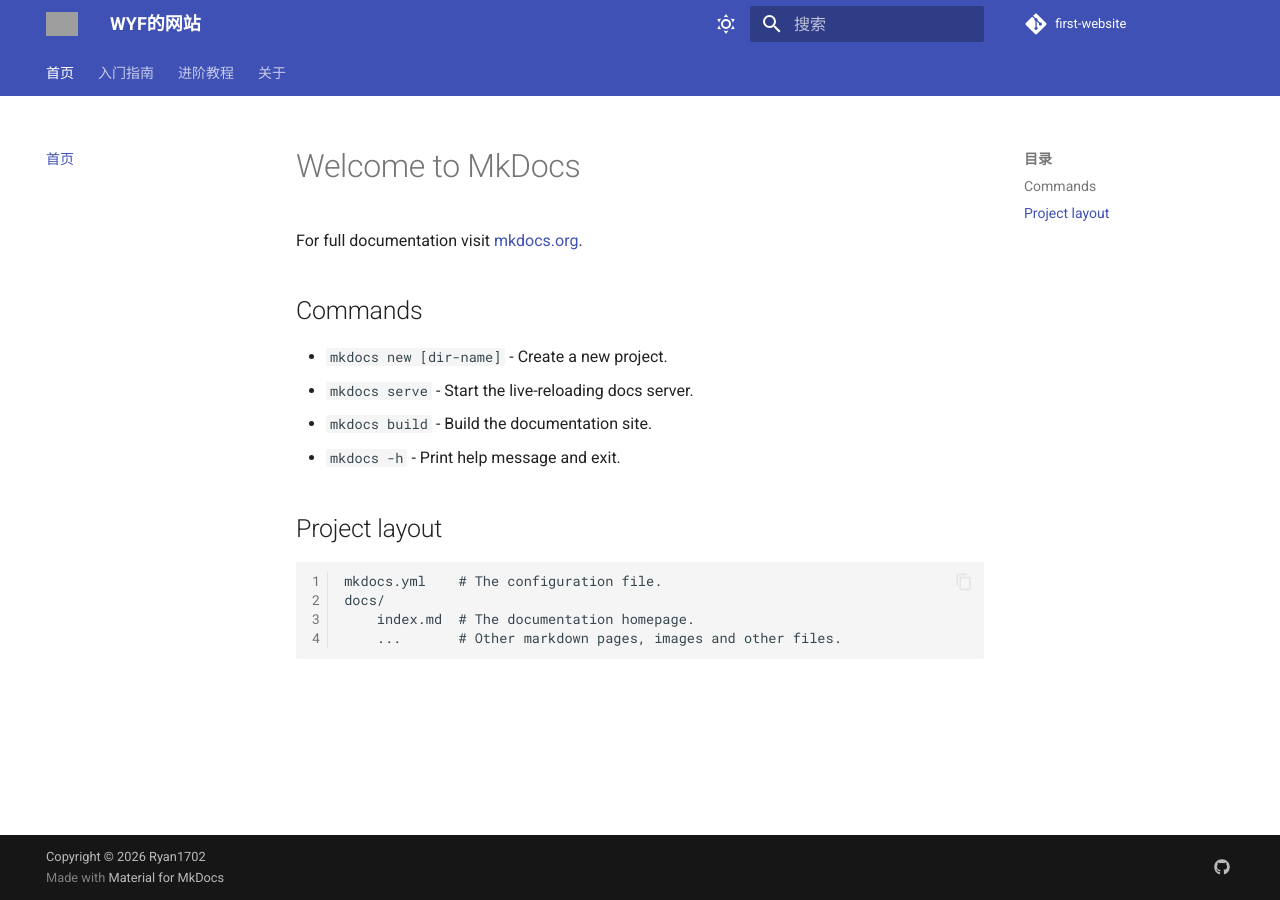
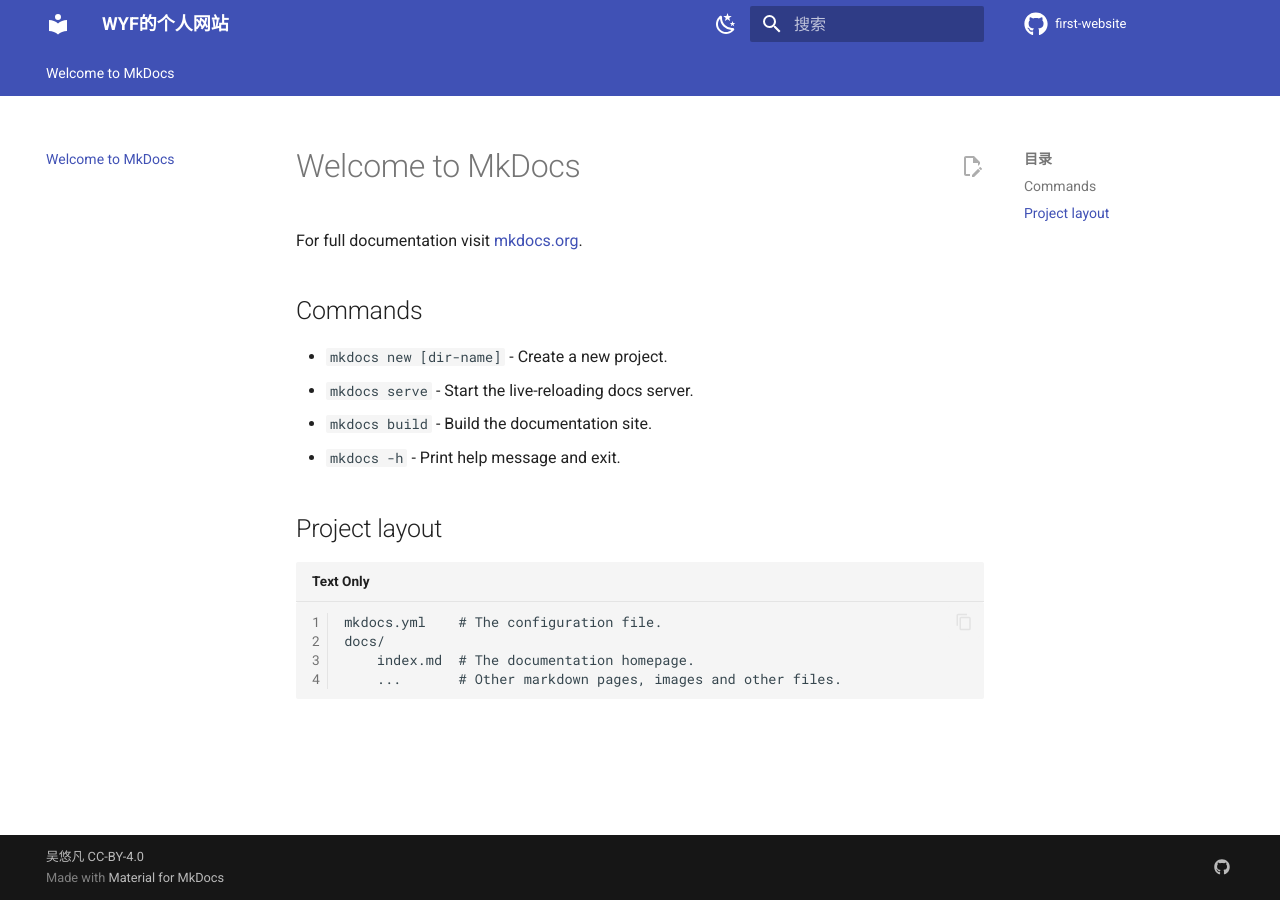
Before and after one commit to Ryan1702/first-website, an MkDocs documentation site: the page built from docs/index.md, in a window 1280 px wide. Built offline with MkDocs 1.6.1 and Material for MkDocs 9.7.7, drawn with Linux system fonts in a browser that asks for light colours; nearby versions of some CDN libraries; library files that are not in the unit come from our copies; comment, search, counter and statistics services are not loaded; grey boxes are pictures that could not be loaded.

Commit message:
修改配置

```diff
--- a/mkdocs.yml
+++ b/mkdocs.yml
@@ -1,93 +1,159 @@
-# 1. 项目基础信息
-site_name: WYF的网站           # 网站标题
+# [Info]
+# 左上角标题
+site_name: WYF的个人网站
 site_url: https://ryan1702.github.io/first-website/
-site_author: Ryan1702
-site_description: 这是一个私人的网站
-copyright: 'Copyright &copy; 2026 Ryan1702'
+site_author: WYF
+site_description: WYF的个人网站
 
-# 2. 仓库信息（配置后右上角会出现 GitHub 图标和 Star 数）
-repo_name: first-website      # 仓库名称
-repo_url: https://github.com/ryan1702/first-website
-edit_uri: edit/main/docs/       # 点击“编辑此页”时的跳转路径
 
-# 3. 主题设置 (Material 主题核心配置)
+
+# [Navigtion]
+nav:
+
+
+# [UI]
+# [top]
 theme:
   name: material
-  language: zh                  # 中文界面（按钮、搜索提示等）
-  logo: assets/logo.png         # 网站 Logo（需在 docs/assets/ 下放置图片）
-  favicon: assets/favicon.png   # 网页小图标
-
-  # 特性配置 (Features)
-  features:
-    - navigation.tabs           # 启用顶部导航栏标签
-    - navigation.sections       # 侧边栏分组显示
-    - navigation.top            # 启用“回到顶部”按钮
-    - navigation.tracking       # 滚动时自动更新 URL 锚点
-    - search.suggest            # 搜索框输入建议
-    - search.highlight          # 搜索结果高亮
-    - content.code.copy         # 代码块一键复制按钮
-    - content.code.annotate     # 允许在代码中添加注释说明
-
-  # 调色板 (Palette) - 支持深浅模式手动/自动切换
+  # [切换日间模式和夜间模式]
+  # https://squidfunk.github.io/mkdocs-material/setup/changing-the-colors/#color-palette-toggle
   palette:
-    # 浅色模式
-    - media: "(prefers-color-scheme: light)"
-      scheme: default
-      primary: indigo           # 主题色（顶部栏）
-      accent: indigo            # 交互色（链接、按钮等）
+    # 日间模式
+    - scheme: default
+      # 主颜色
+      # https://squidfunk.github.io/mkdocs-material/setup/changing-the-colors/#primary-color
+      primary: indigo
+      # 链接等可交互元件的高亮色
+      # https://squidfunk.github.io/mkdocs-material/setup/changing-the-colors/#accent-color
+      accent: orange
+      toggle:
+        # 图标
+        icon: material/weather-night
+        # 鼠标悬浮提示
+        name: 切换至夜间模式
+    # 夜间模式
+    - scheme: slate
+      primary: indigo
+      accent: orange
       toggle:
         icon: material/weather-sunny
-        name: 切换至深色模式
-    # 深色模式
-    - media: "(prefers-color-scheme: dark)"
-      scheme: slate
-      primary: black
-      accent: indigo
-      toggle:
-        icon: material/weather-night
-        name: 切换至浅色模式
+        name: 切换至日间模式
+  features:
+    # 使用 Tab 来进行分类
+    # https://squidfunk.github.io/mkdocs-material/setup/setting-up-navigation/#navigation-tabs
+    - navigation.tabs
+    # 返回顶部的按钮，在上滑时出现
+    # https://squidfunk.github.io/mkdocs-material/setup/setting-up-navigation/#back-to-top-button
+    - navigation.top
+    # 给每个 Tab 添加一个 index.md，且在点击 Tab 时打开
+    # https://squidfunk.github.io/mkdocs-material/setup/setting-up-navigation/#section-index-pages-with-section-index-pages
+    - navigation.indexes
+    # 打开 Tab 时左侧目录全部展开
+    # https://squidfunk.github.io/mkdocs-material/setup/setting-up-navigation/#navigation-expansion
+    - navigation.expand
+    # 搜索输入一些字母时推荐补全整个单词
+    # https://squidfunk.github.io/mkdocs-material/setup/setting-up-site-search/#search-suggestions
+    - search.suggest
+    # 搜索的关键词文章加入高亮
+    # https://squidfunk.github.io/mkdocs-material/setup/setting-up-site-search/#search-highlighting
+    - search.highlight
+    # 可以通过按钮复制代码
+    # https://squidfunk.github.io/mkdocs-material/reference/code-blocks/#code-copy-button
+    - content.code.copy
+    # [点击按钮跳转至 GitHub 修改 Markdown 源文件]
+    # https://squidfunk.github.io/mkdocs-material/setup/adding-a-git-repository/#code-actions
+    - content.action.edit
+  language: zh # 一些提示性的文字会变成中文
+  icon:
+    # [添加 GitHub 仓库]
+    # https://squidfunk.github.io/mkdocs-material/setup/adding-a-git-repository/#repository-icon
+    repo: fontawesome/brands/github
+# [点击按钮跳转至 GitHub 修改 Markdown 源文件]
+# https://squidfunk.github.io/mkdocs-material/setup/adding-a-git-repository/#code-actions
+edit_uri: edit/main/docs/
+# [top-right corner]
+# [添加 GitHub 仓库]
+# https://squidfunk.github.io/mkdocs-material/setup/adding-a-git-repository/
+repo_url: https://github.com/ryan1702/first-website/
+repo_name: first-website
+# [bottom-left corner]
+# [版权说明]
+# https://squidfunk.github.io/mkdocs-material/setup/setting-up-the-footer/#copyright-notice
+copyright: 吴悠凡 CC-BY-4.0
+# [bottom-right corner]
+extra:
+  # [添加社交网络图标和链接]
+  # https://squidfunk.github.io/mkdocs-material/setup/setting-up-the-footer/#social-links
+  # 搜索图标：https://squidfunk.github.io/mkdocs-material/reference/icons-emojis/#search
+  # name 会在鼠标悬浮时提示
+  social: # icons
+    - name: GitHub | Ryan1702
+      icon: fontawesome/brands/github
+      link: https://github.com/Ryan1702
 
-  # 字体设置
-  font:
-    text: Roboto
-    code: Roboto Mono
+# [Extensions]
+plugins:
+  # [搜索功能]
+  # https://squidfunk.github.io/mkdocs-material/plugins/search/
+  # 之前中文搜索是 Insider 的功能（https://squidfunk.github.io/mkdocs-material/blog/2022/chinese-search-support/），现在好像已经是默认功能了，
+  - search:
+      lang:
+        - zh
+        - en
+        - ja
+  # [给单篇文章添加标签]
+  # https://squidfunk.github.io/mkdocs-material/setup/setting-up-tags/
+  # https://squidfunk.github.io/mkdocs-material/plugins/tags/#meta.tags
+  - tags
+markdown_extensions:
+  # [数学公式支持]
+  # https://squidfunk.github.io/mkdocs-material/reference/math/#katex
+  - pymdownx.arithmatex:
+      generic: true
+  # [图片功能支持]
+  # https://squidfunk.github.io/mkdocs-material/reference/images/
+  # 给 Markdown 图片语法后面添加 `{width="300"}` 设置大小
+  - attr_list
+  - md_in_html
+  # [给标题添加链接]
+  # https://squidfunk.github.io/mkdocs-material/setup/extensions/python-markdown/#+toc.permalink
+  - toc:
+      permalink: true # 固定标题位置为当前位置
+  # [代码语法高亮]
+  # https://squidfunk.github.io/mkdocs-material/reference/code-blocks/#code-blocks
+  # https://squidfunk.github.io/mkdocs-material/setup/extensions/python-markdown-extensions/#highlight
+  - pymdownx.highlight:
+      # 显示行号
+      linenums: true
+      # 显示编程语言名称
+      auto_title: true
+      # https://squidfunk.github.io/mkdocs-material/setup/extensions/python-markdown-extensions/#+pymdownx.highlight.line_spans
+      line_spans: __span
+      # https://squidfunk.github.io/mkdocs-material/setup/extensions/python-markdown-extensions/#+pymdownx.highlight.pygments_lang_class
+      pygments_lang_class: true
+  - pymdownx.inlinehilite
+  - pymdownx.snippets
+  - pymdownx.superfences
+  # [Markdown 提示]
+  # https://squidfunk.github.io/mkdocs-material/reference/admonitions/
+  - admonition
+  - pymdownx.details
+  # [Markdown footnote 语法支持]
+  # https://squidfunk.github.io/mkdocs-material/reference/footnotes/
+  - footnotes
 
-# 4. 导航栏结构 (Navigation)
-nav:
-  - 首页: index.md
-  - 入门指南:
-      - 环境搭建: guide/install.md
-      - 快速开始: guide/quickstart.md
-  - 进阶教程:
-      - 自动化部署: advanced/deploy.md
-      - 样式自定义: advanced/style.md
-  - 关于: about.md
-
-# 5. Markdown 增强扩展 (Extensions)
-markdown_extensions:
-  - admonition                  # 警告框/提示框 (!!! note)
-  - attr_list                   # 允许在 Markdown 中添加 CSS 类或属性
-  - md_in_html                  # 允许在 HTML 标签中写 Markdown
-  - pymdownx.details            # 折叠列表 (??? note)
-  - pymdownx.superfences        # 嵌套代码块支持
-  - pymdownx.tasklist:          # 任务列表支持 ( - [ ] )
-      custom_checkbox: true
-  - pymdownx.magiclink          # 自动识别 URL 为链接
-  - pymdownx.arithmatex:        # 数学公式支持 (MathJax)
-      generic: true
-  - pymdownx.highlight:         # 代码高亮
-      anchor_linenums: true
-      linenums: true
-  - toc:
-      permalink: true           # 标题旁显示锚点链接
-
-# 6. 插件设置
-plugins:
-  - search:
-      lang: en, ja, zh          # 必须包含 zh 才能支持中文搜索
-
-# 7. 自定义社交链接 (显示在页脚)
-extra:
-  social:
-    - icon: fontawesome/brands/github
-      link: https://github.com/ryan1702
+extra_javascript:
+  # [数学公式支持]
+  # https://squidfunk.github.io/mkdocs-material/reference/math/#katex
+  - mkdocs/javascripts/katex.js
+  - https://cdnjs.cloudflare.com/ajax/libs/KaTeX/0.16.7/katex.min.js
+  - https://cdnjs.cloudflare.com/ajax/libs/KaTeX/0.16.7/contrib/auto-render.min.js
+extra_css:
+  # [数学公式支持]
+  # https://squidfunk.github.io/mkdocs-material/reference/math/#katex
+  - https://cdnjs.cloudflare.com/ajax/libs/KaTeX/0.16.7/katex.min.css
+  # [自定义 css]
+  # 不使用底部的翻页
+  - mkdocs/css/no-footer.css
+  # 无序列表符号自定义
+  - mkdocs/css/unordered-list-symbols.css
```
Also changed, not shown: 1 other file.
